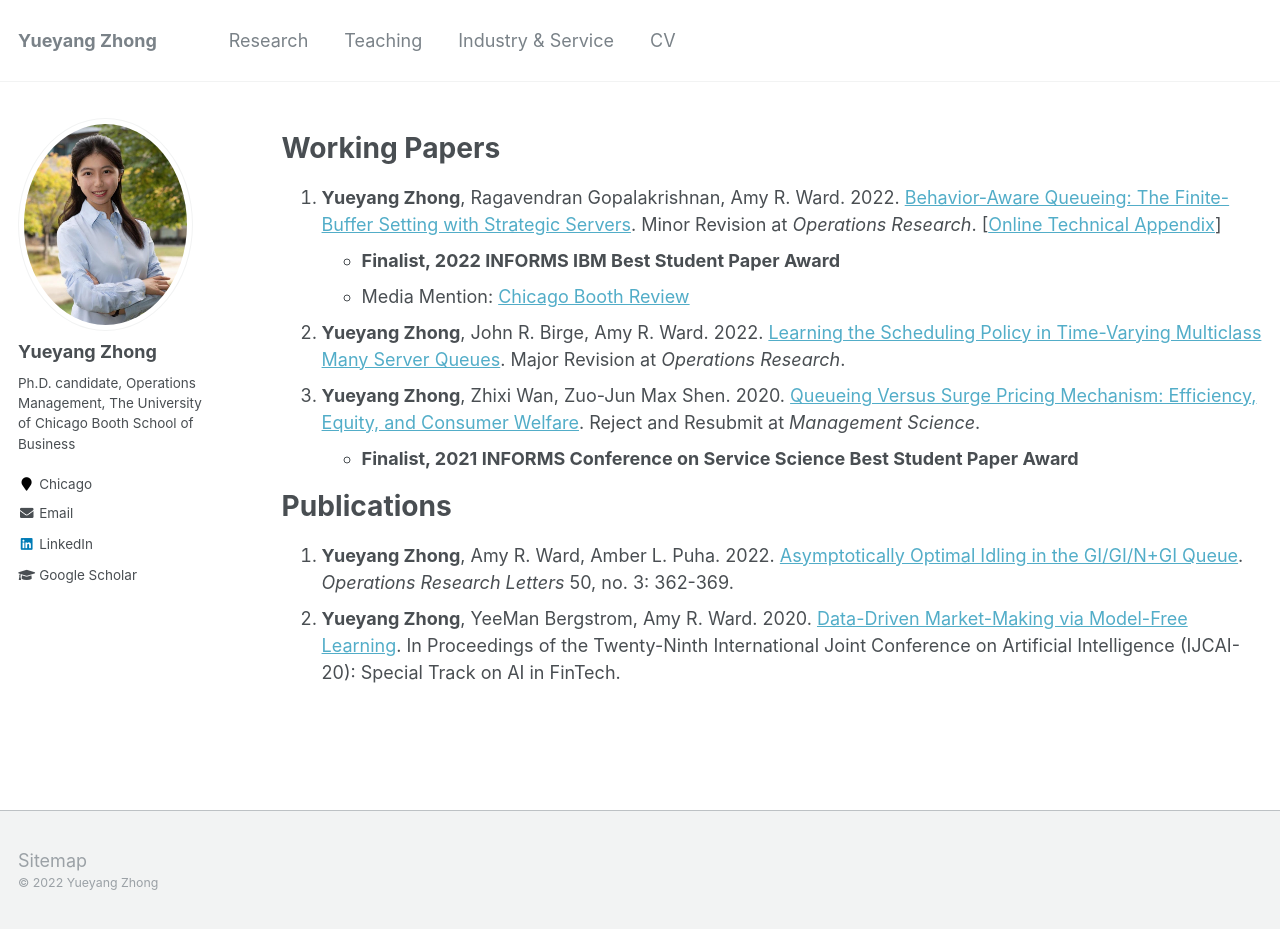
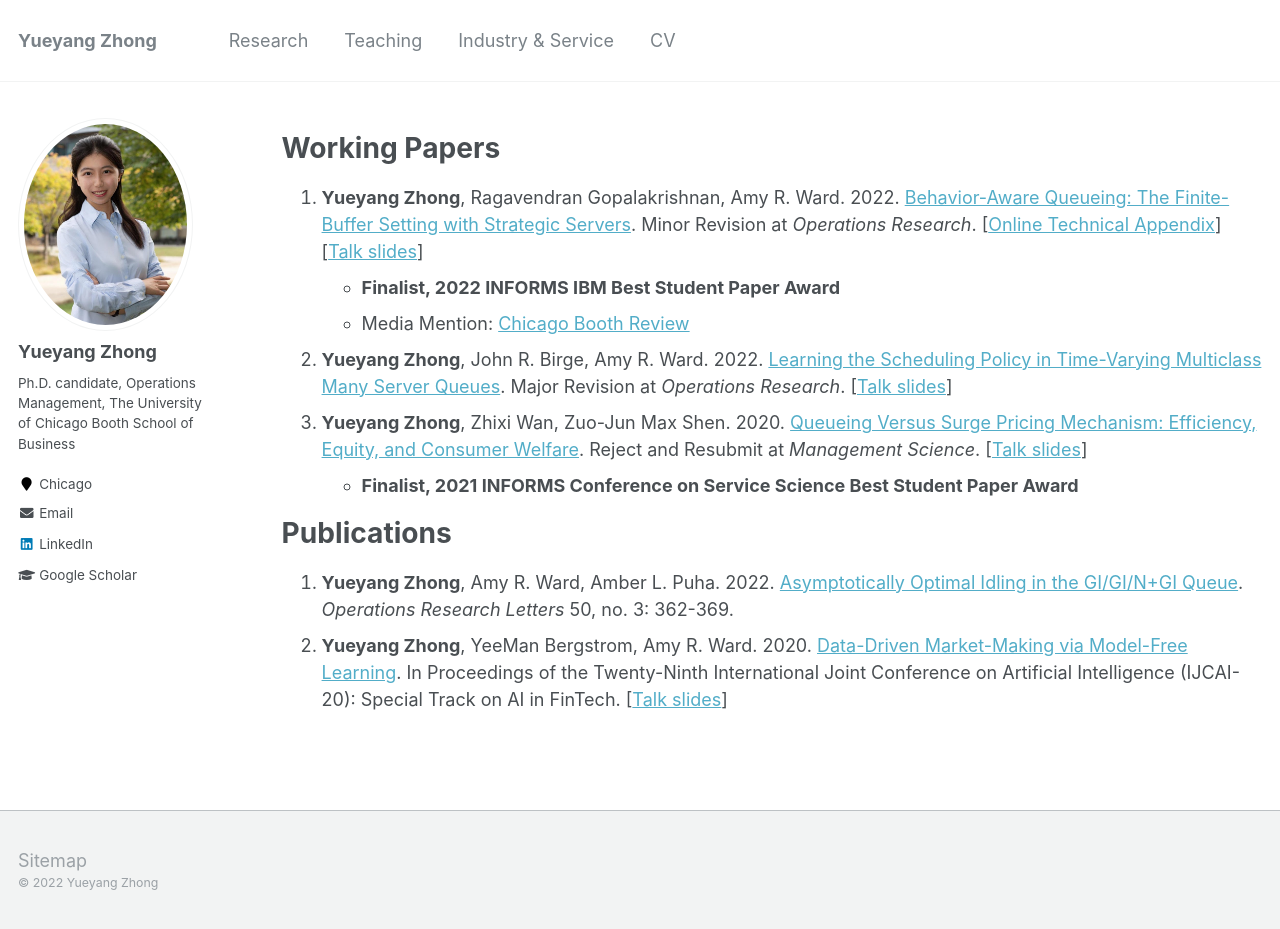
Before and after one commit to alicemengqi/site, a Jekyll site: the page built from _pages/publications.md, in a window 1280 px wide and 929 px high. Built offline with Jekyll 4.4.1, drawn with Linux system fonts in a browser that asks for light colours.

Commit message:
Update publications.md

```diff
--- a/_pages/publications.md
+++ b/_pages/publications.md
@@ -7,15 +7,15 @@ author_profile: true
 {% include base_path %}
 
 # Working Papers
-1. **Yueyang Zhong**, Ragavendran Gopalakrishnan, Amy R. Ward. 2022. [Behavior-Aware Queueing: The Finite-Buffer Setting with Strategic Servers](https://papers.ssrn.com/sol3/papers.cfm?abstract_id=3633435). Minor Revision at *Operations Research*. [[Online Technical Appendix](https://yzhong0.github.io/yueyangzhong/files/finitebuffer_strategicserver_technical_file.pdf)]
+1. **Yueyang Zhong**, Ragavendran Gopalakrishnan, Amy R. Ward. 2022. [Behavior-Aware Queueing: The Finite-Buffer Setting with Strategic Servers](https://papers.ssrn.com/sol3/papers.cfm?abstract_id=3633435). Minor Revision at *Operations Research*. [[Online Technical Appendix](https://yzhong0.github.io/yueyangzhong/files/finitebuffer_strategicserver_technical_file.pdf)][[Talk slides](https://yzhong0.github.io/yueyangzhong/files/StrategicServers_slides.pdf)]
    - **Finalist, 2022 INFORMS IBM Best Student Paper Award**
    - Media Mention: [Chicago Booth Review](https://www.chicagobooth.edu/review/secrets-wait-loss)
-2. **Yueyang Zhong**, John R. Birge, Amy R. Ward. 2022. [Learning the Scheduling Policy in Time-Varying Multiclass Many Server Queues](https://papers.ssrn.com/sol3/papers.cfm?abstract_id=4090021). Major Revision at *Operations Research*.
-3. **Yueyang Zhong**, Zhixi Wan, Zuo-Jun Max Shen. 2020. [Queueing Versus Surge Pricing Mechanism: Efficiency, Equity, and Consumer Welfare](https://papers.ssrn.com/sol3/papers.cfm?abstract_id=3699134). Reject and Resubmit at *Management Science*.
+2. **Yueyang Zhong**, John R. Birge, Amy R. Ward. 2022. [Learning the Scheduling Policy in Time-Varying Multiclass Many Server Queues](https://papers.ssrn.com/sol3/papers.cfm?abstract_id=4090021). Major Revision at *Operations Research*. [[Talk slides](https://yzhong0.github.io/yueyangzhong/files/learn_to_schedule_slides.pdf)]
+3. **Yueyang Zhong**, Zhixi Wan, Zuo-Jun Max Shen. 2020. [Queueing Versus Surge Pricing Mechanism: Efficiency, Equity, and Consumer Welfare](https://papers.ssrn.com/sol3/papers.cfm?abstract_id=3699134). Reject and Resubmit at *Management Science*. [[Talk slides](https://yzhong0.github.io/yueyangzhong/files/rideshare_slides.pdf)]
    - **Finalist, 2021 INFORMS Conference on Service Science Best Student Paper Award**
 
 
 
 # Publications
 1. **Yueyang Zhong**, Amy R. Ward, Amber L. Puha. 2022. [Asymptotically Optimal Idling in the GI/GI/N+GI Queue](https://www.sciencedirect.com/science/article/pii/S0167637722000530). *Operations Research Letters* 50, no. 3: 362-369.
-2. **Yueyang Zhong**, YeeMan Bergstrom, Amy R. Ward. 2020. [Data-Driven Market-Making via Model-Free Learning](https://www.ijcai.org/Proceedings/2020/0615.pdf). In Proceedings of the Twenty-Ninth International Joint Conference on Artificial Intelligence (IJCAI-20): Special Track on AI in FinTech.
+2. **Yueyang Zhong**, YeeMan Bergstrom, Amy R. Ward. 2020. [Data-Driven Market-Making via Model-Free Learning](https://www.ijcai.org/Proceedings/2020/0615.pdf). In Proceedings of the Twenty-Ninth International Joint Conference on Artificial Intelligence (IJCAI-20): Special Track on AI in FinTech. [[Talk slides](https://yzhong0.github.io/yueyangzhong/files/LOB_slides.pdf)]
```
